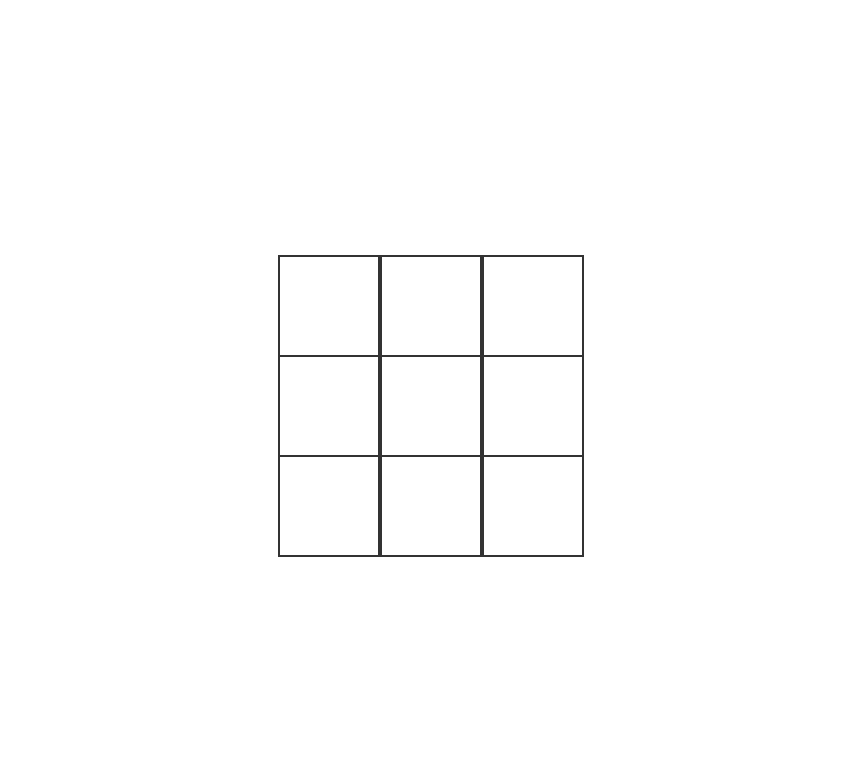
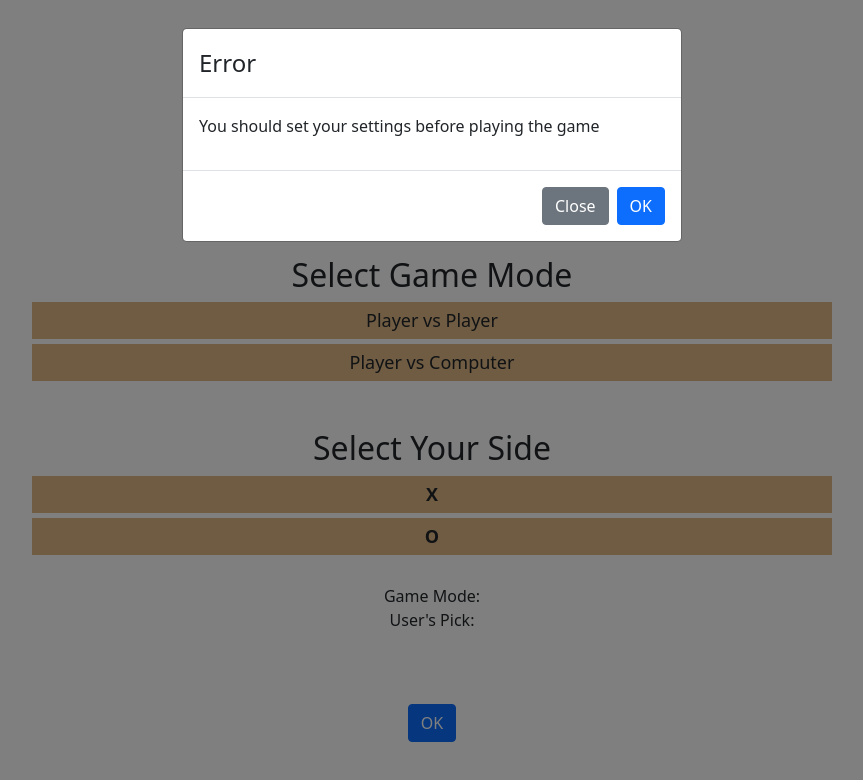
Before and after one commit to DrShahinstein/tic-tac-toe, a React (Create React App) app: page / in a window 1280 px wide. Both pictures are taken after a click on the button "OK". Shown: the top 780 px of the page, without its empty margins (208-1071 px from the left). Built offline with nearby package versions, Linux system fonts and the light colour scheme.

Commit message:
Third Commit

```diff
--- a/src/App.js
+++ b/src/App.js
@@ -1,48 +1,129 @@
-import React, { useState } from "react";
-import { Button } from "react-bootstrap";
+import React from "react";
+import { Button, Modal } from "react-bootstrap";
 import "bootstrap/dist/css/bootstrap.min.css";
-import Board from "./components/board";
+import Game from "./components/game";
 
-function App() {
-  const saveSettings = () => {
-    setShowBoard(!showBoard);
+class App extends React.Component {
+  constructor(props) {
+    super(props);
+    this.state = {
+      showBoard: false,
+      isModalVisible: false,
+      theme: "Light",
+      user: undefined,
+      gameMode: undefined,
+    };
+  }
+
+  saveSettings = () => {
+    this.settings = {
+      gameMode: this.state.gameMode,
+      user: this.state.user,
+    };
+    if (this.settings.user && this.settings.gameMode) {
+      this.setState((prevState) => ({ showBoard: !prevState.showBoard }));
+    } else {
+      this.setState((prevState) => ({
+        isModalVisible: !prevState.isModalVisible,
+      }));
+    }
   };
 
-  const [showBoard, setShowBoard] = useState(false);
-  let settings = {
-    gameMode: undefined,
-    sideOfUser: undefined,
+  themeSwitcher = () => {
+    if (this.state.theme === "Light") {
+      document.body.style.backgroundColor = "#222222";
+      // code
+
+      this.setState({ theme: "Dark" });
+    } else {
+      document.body.style.backgroundColor = "White";
+      // code
+
+      this.setState({ theme: "Light" });
+    }
   };
 
-  if (showBoard) {
-    return <Board />;
+  closeModal = () => {
+    this.setState((prevState) => ({
+      isModalVisible: !prevState.isModalVisible,
+    }));
+  };
+
+  render() {
+    if (this.state.showBoard) {
+      return (
+        <>
+          <Button className="theme-switcher" onClick={this.themeSwitcher}>
+            Switch to {this.state.theme === "Light" ? "Dark" : "Light"} Theme
+          </Button>
+          <Game settings={this.settings} />
+        </>
+      );
     }
     return (
       <>
+        <Modal show={this.state.isModalVisible}>
+          <Modal.Header>
+            <Modal.Title>Error</Modal.Title>
+          </Modal.Header>
+          <Modal.Body>
+            <p>
+              You should set your settings before playing the game <br />
+            </p>
+          </Modal.Body>
+          <Modal.Footer>
+            <Button variant="secondary" onClick={this.closeModal}>
+              Close
+            </Button>
+            <Button variant="primary" onClick={this.closeModal}>
+              OK
+            </Button>
+          </Modal.Footer>
+        </Modal>
         <div id="settings-gui">
           <div>
             <h2>Select Game Mode</h2>
-          <div className="option" onClick={() => (settings.gameMode = "PvP")}>
+            <div
+              className="option"
+              onClick={() =>
+                this.setState((prevState) => ({ gameMode: "PvP" }))
+              }
+            >
               Player vs Player
             </div>
-          <div className="option" onClick={() => (settings.gameMode = "PvC")}>
+            <div
+              className="option"
+              onClick={() =>
+                this.setState((prevState) => ({ gameMode: "PvC" }))
+              }
+            >
               Player vs Computer
             </div>
           </div>
           <div className="mt-5">
             <h2>Select Your Side</h2>
-          <div className="option" onClick={() => (settings.sideOfUser = "X")}>
+            <div
+              className="option"
+              onClick={() => this.setState((prevState) => ({ user: "X" }))}
+            >
               <b>X</b>
             </div>
-          <div className="option" onClick={() => (settings.sideOfUser = "O")}>
+            <div
+              className="option"
+              onClick={() => this.setState((prevState) => ({ user: "O" }))}
+            >
               <b>O</b>
             </div>
           </div>
+          <br />
+          <div>Game Mode: {this.state.gameMode}</div>
+          <div>User's Pick: {this.state.user}</div>
           <br /> <br /> <br />
-        <Button onClick={saveSettings}>OK</Button>
+          <Button onClick={this.saveSettings}>OK</Button>
         </div>
       </>
     );
   }
+}
 
 export default App;
--- a/src/components/board.jsx
+++ b/src/components/game.jsx
@@ -2,47 +2,49 @@ import React, { useState } from "react";
 import { Modal, Button } from "react-bootstrap";
 import Spot from "./spot";
 
-function Board() {
+function Game(props) {
   // Functions
   const handleClick = (e) => {
-    e.target.innerText = players.player1;
+    console.log(settings);
+    if (settings.gameMode === "PvC") {
+      e.target.innerText = players.user;
       const spotID = e.target.getAttribute("id");
       let newBoard = board;
       switch (spotID) {
         case "spot-1":
-        newBoard[0][0] = players.player1;
+          newBoard[0][0] = players.user;
           setBoard(newBoard);
           break;
         case "spot-2":
-        newBoard[0][1] = players.player1;
+          newBoard[0][1] = players.user;
           setBoard(newBoard);
           break;
         case "spot-3":
-        newBoard[0][2] = players.player1;
+          newBoard[0][2] = players.user;
           setBoard(newBoard);
           break;
         case "spot-4":
-        newBoard[1][0] = players.player1;
+          newBoard[1][0] = players.user;
           setBoard(newBoard);
           break;
         case "spot-5":
-        newBoard[1][1] = players.player1;
+          newBoard[1][1] = players.user;
           setBoard(newBoard);
           break;
         case "spot-6":
-        newBoard[1][2] = players.player1;
+          newBoard[1][2] = players.user;
           setBoard(newBoard);
           break;
         case "spot-7":
-        newBoard[2][0] = players.player1;
+          newBoard[2][0] = players.user;
           setBoard(newBoard);
           break;
         case "spot-8":
-        newBoard[2][1] = players.player1;
+          newBoard[2][1] = players.user;
           setBoard(newBoard);
           break;
         case "spot-9":
-        newBoard[2][2] = players.player1;
+          newBoard[2][2] = players.user;
           setBoard(newBoard);
           break;
 
@@ -52,6 +54,9 @@ function Board() {
 
       if (returnValueOfPosition(board) || !getDepth(board)) {
         setIsModalVisible(!isModalVisible);
+      }
+    } else {
+      // Code
     }
   };
 
@@ -67,7 +72,7 @@ function Board() {
         position[1][i] === position[2][i] &&
         position[0][i] !== ""
       ) {
-        if (position[0][i] === players.player1) return -1;
+        if (position[0][i] === players.user) return -1;
         else return 1;
       }
     }
@@ -78,7 +83,7 @@ function Board() {
         position[i][1] === position[i][2] &&
         position[i][0] !== ""
       ) {
-        if (position[i][0] === players.player1) return -1;
+        if (position[i][0] === players.user) return -1;
         else return 1;
       }
     }
@@ -88,7 +93,7 @@ function Board() {
       position[1][1] === position[2][2] &&
       position[0][0] !== ""
     ) {
-      if (position[0][0] === players.player1) return -1;
+      if (position[0][0] === players.user) return -1;
       else return 1;
     }
 
@@ -97,7 +102,7 @@ function Board() {
       position[1][1] === position[2][0] &&
       position[0][2] !== ""
     ) {
-      if (position[0][2] === players.player1) return -1;
+      if (position[0][2] === players.user) return -1;
       else return 1;
     }
     return 0;
@@ -127,11 +132,11 @@ function Board() {
 
   const [isModalVisible, setIsModalVisible] = useState(false);
 
+  const settings = props.settings;
   const players = {
-    player1: "X",
-    player2: "O",
+    user: settings.user,
+    opponnent: settings.user === "X" ? "O" : "X",
   };
-
   return (
     <>
       <Modal show={isModalVisible}>
@@ -170,4 +175,4 @@ function Board() {
   );
 }
 
-export default Board;
+export default Game;
--- a/src/index.css
+++ b/src/index.css
@@ -40,3 +40,9 @@ code {
 .option:hover {
   opacity: 0.9;
 }
+
+.theme-switcher {
+  position: absolute;
+  top: 1rem;
+  right: 1rem;
+}
--- a/src/style/spot.css
+++ b/src/style/spot.css
@@ -10,4 +10,5 @@
   line-height: 100px;
   font-size: 60px;
   text-align: center;
+  box-sizing: initial;
 }
```
Lines whose indentation alone changed are shown as unchanged.
